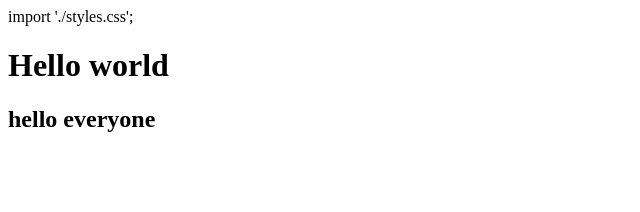
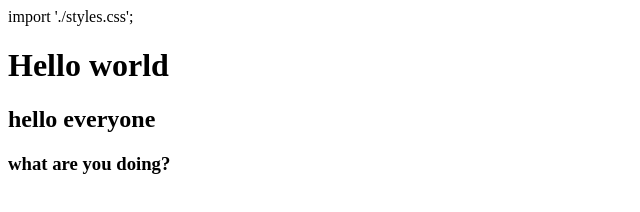
Before and after one commit to laiTruongGiang/gitDemo, a plain HTML site: page index.html in a window 1280 px wide. Shown: the whole page, without its empty margins (0-640 px from the left). Drawn offline with Linux system fonts and the light colour scheme.

Commit message:
change file index.html

```diff
--- a/index.html
+++ b/index.html
@@ -2,3 +2,4 @@ import './styles.css';
 
 <h1>Hello world</h1>
 <h2>hello everyone</h2>
+<h3>what are you doing?</h3>
```
